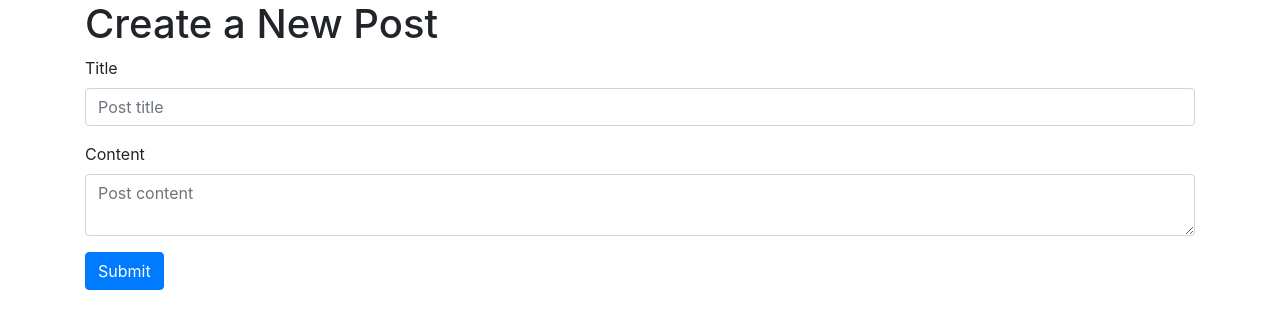
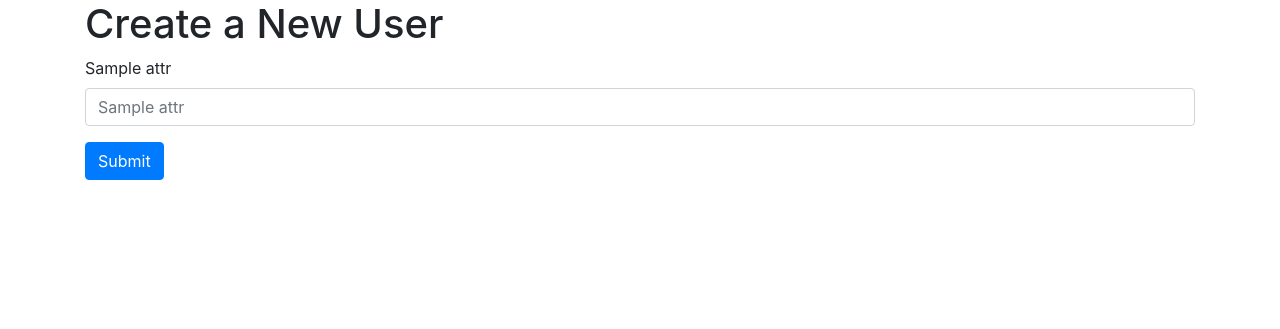
Before and after one commit to MikeSoroka/flask-demo, a Flask app: template templates/create.html in a window 1280 px wide. Shown: the part 56-385 px from the top of the page. Run offline with Flask 3, Linux system fonts and the light colour scheme; the template is opened without the code that fills it: most values are stand-ins (such as "Sample title", 1, 10 or a date in 2020); some libraries are stand-ins or nearby versions.

Commit message:
users push created

```diff
--- a/app.py
+++ b/app.py
@@ -8,6 +8,7 @@ def get_db_connection(db = 'database.db'):
     return connection
 
 app = Flask(__name__)
+app.config['SECRET_KEY'] = 'smth'
 
 
 @app.template_filter('table_name')
@@ -32,3 +33,19 @@ def users():
     connection = get_db_connection()
     users = User.select(connection)
     return render_template('table.html', rows=users, table_class=User)
+
+@app.route('/create', methods=['GET', 'POST'])
+#those lines post all required data in user and rendering create.html
+def create():
+    if request.method == 'POST':
+        connection = get_db_connection()
+        values = {}
+        #values[User.id] = request.form.get('id')
+        for attribute in User.attributes:
+            values[attribute] = request.form[attribute]
+        User.push(connection, **values)
+        connection.commit()
+        connection.close()
+        flash('User created successfully!', 'success')
+        return redirect(url_for('users'))
+    return render_template('create.html', model=User)
--- a/templates/create.html
+++ b/templates/create.html
@@ -1,21 +1,25 @@
 {% extends 'base.html' %}
 
 {% block content %}
-<h1>{% block title %} Create a New Post {% endblock %}</h1>
+<h1>{% block title %} Create a New User {% endblock %}</h1>
 
 <form method="post">
+<!--    <div class="form-group">-->
+<!--        <label for="title">Title</label>-->
+<!--        <input type="text" name="title"-->
+<!--               placeholder="Post title" class="form-control"-->
+<!--               value="{{ model.title if model.title }}"></input>-->
+<!--    </div>-->
+
+    {% for attr in model.attributes %}
     <div class="form-group">
-        <label for="title">Title</label>
-        <input type="text" name="title"
-               placeholder="Post title" class="form-control"
-               value="{{ request.form['title'] }}"></input>
+        <label for="{{ attr }}">{{ attr }}</label>
+        <input type="text" name="{{ attr }}"
+               placeholder="{{ attr }}" class="form-control"
+               value="{{ request.form[attr] }}"></input>
     </div>
+    {% endfor %}
 
-    <div class="form-group">
-        <label for="content">Content</label>
-        <textarea name="content" placeholder="Post content"
-                  class="form-control">{{ request.form['content'] }}</textarea>
-    </div>
     <div class="form-group">
         <button type="submit" class="btn btn-primary">Submit</button>
     </div>
```
Also changed, not shown: DB_Classes.py (+5 -2 lines), database.db.
